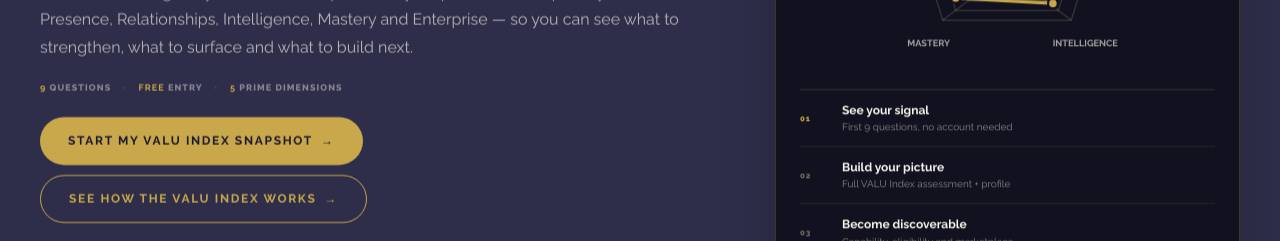
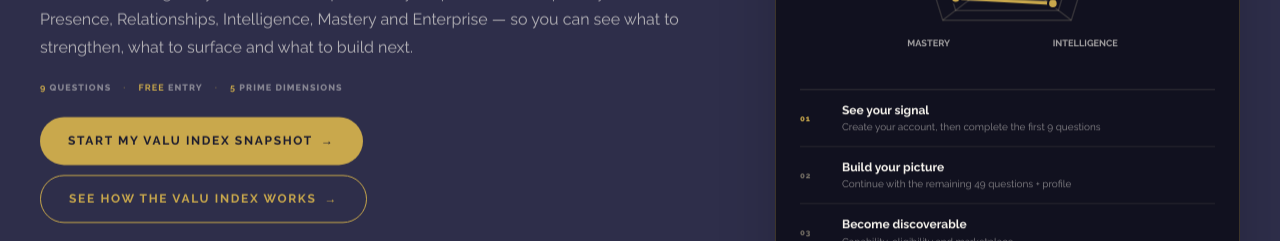
Before and after one commit to riverwayse-sudo/valoria-site, a Next.js app: page / in a window 1280 px wide. Shown: the part 2880-3121 px from the top of the page. Built offline with nearby package versions, Linux system fonts and the light colour scheme; no server answers.

Commit message:
fix: align homepage VALU journey with 9 plus 49 questions

```diff
--- a/src/app/page.jsx
+++ b/src/app/page.jsx
@@ -90,8 +90,8 @@ export default function HomePage() {
               <div className="vcc-radar-center">VALU INDEX</div>
             </div>
             <div className="vcc-steps">
-              <div className="vcc-step is-active"><span>01</span><div><b>See your signal</b><small>First 9 questions, no account needed</small></div></div>
-              <div className="vcc-step"><span>02</span><div><b>Build your picture</b><small>Full VALU Index assessment + profile</small></div></div>
+              <div className="vcc-step is-active"><span>01</span><div><b>See your signal</b><small>Create your account, then complete the first 9 questions</small></div></div>
+              <div className="vcc-step"><span>02</span><div><b>Build your picture</b><small>Continue with the remaining 49 questions + profile</small></div></div>
               <div className="vcc-step"><span>03</span><div><b>Become discoverable</b><small>Capability, eligibility and marketplace</small></div></div>
             </div>
             <a href={BRAND.assessmentUrl} target="_blank" rel="noopener noreferrer" className="vcc-bottom-cta">BEGIN THE FIRST 9 QUESTIONS <span>→</span></a>
```
